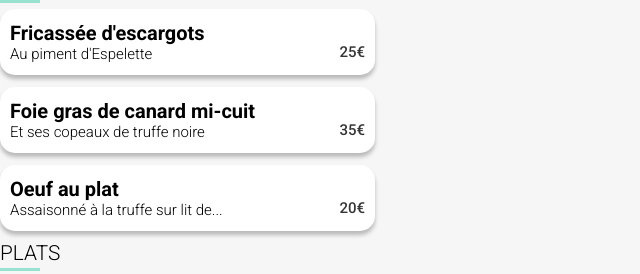
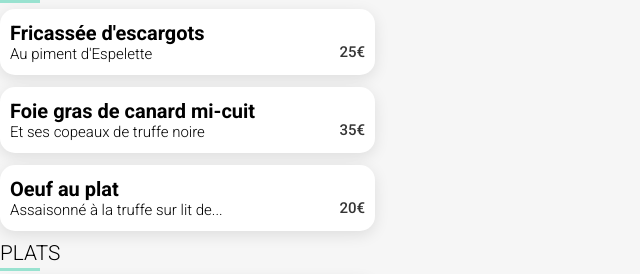
Before and after one commit to Chilluno/ohmyfood, a website: page restaurants/palette-gout.html in a window 1280 px wide. Shown: the part 457-731 px from the top of the page, without its empty margins (0-640 px from the left). Drawn offline with nearby package versions, Linux system fonts and the light colour scheme; files that its build step writes are made by us from their sources; a web font is replaced by a local one.

Commit message:
fix: fixed the menu card box-shadow

```diff
--- a/SASS/components/_cards.scss
+++ b/SASS/components/_cards.scss
@@ -24,7 +24,7 @@
 background-color: $white;
 border-radius: 15px;
 margin: 12px 0px 10px 0px;
-box-shadow: 0px 4px 4px 0px rgba(0,0,0, 0.25);
+box-shadow: 0px 4.01149px 15.0431px rgba(0, 0, 0, 0.1);
 padding: 12px 10px;
 @include flexbox(row, space-between, center);
 
```
